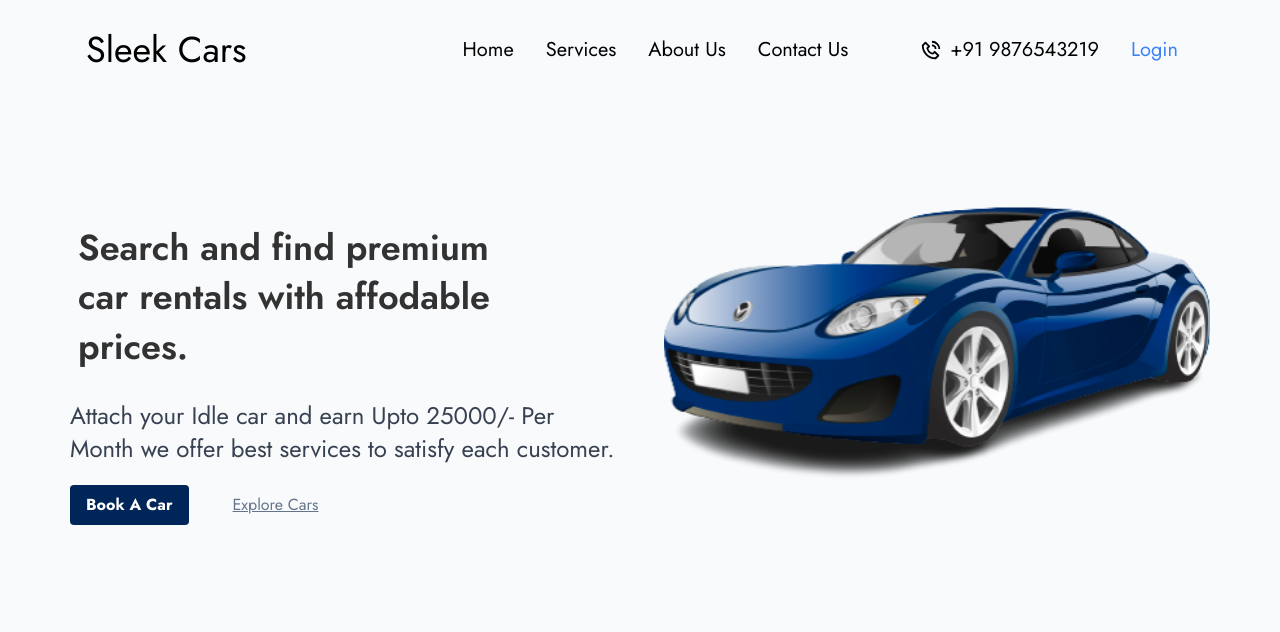
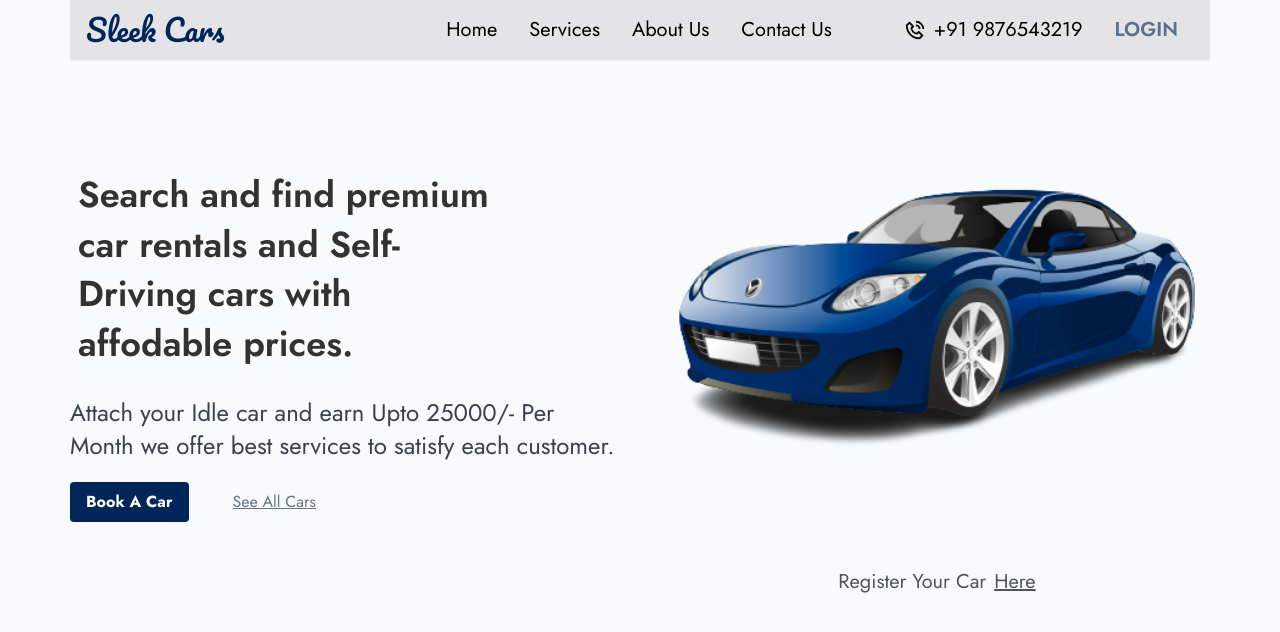
Before and after one commit to Ironman72/sleekCars-v-1, a React (Create React App) app: page / in a window 1280 px wide. Shown: the top 632 px of the page. Built offline with nearby package versions, Linux system fonts and the light colour scheme.

Commit message:
HomePage Completed

```diff
--- a/src/components/NavBar.jsx
+++ b/src/components/NavBar.jsx
@@ -12,15 +12,15 @@ const NavBar = () => {
 
   return (
     // main div
-    <div className='flex sticky top-0 max-w-[1140px] w-screen mt-5 px-4 p-2 mx-auto justify-between items-center h-[60px] z-10'>
-      <h1 className='text-4xl'>Sleek Cars</h1>
+    <div className='flex sticky top-0 max-w-[1140px] w-screen  px-4 p-2 mx-auto justify-between items-center h-[60px] z-10 bg-zinc-200 shadow-sm'>
+      <h1 className='text-3xl font-cursive text-[#002559]'>Sleek Cars</h1>
       <ul className='hidden md:flex justify-between items-center'>
         <li className='p-4 text-xl cursor-pointer'>Home</li>
         <li className='p-4 text-xl cursor-pointer'>Services</li>
         <li className='p-4 text-xl cursor-pointer'>About Us</li>
         <li className='p-4 text-xl cursor-pointer mr-10'>Contact Us</li>
         <li className='flex items-center p-4 text-xl'><BiPhoneCall size={22} /> <p className='ml-2'>+91 9876543219</p></li>
-        <li className='p-4 text-xl cursor-pointer text-blue-500 '>Login</li>
+        <li className='p-4 text-xl cursor-pointer text-[#002559]/60 uppercase font-semibold'>Login</li>
       </ul>
 
       {/* mobile logic goes here */}
@@ -30,13 +30,13 @@ const NavBar = () => {
       </div>
       {/* mobile nav bar goes here according to device using state */}
       <div className={nav ? 'fixed left-0 top-0 bg-white w-[80%] h-full ease-in-out duration-500 scroll-smooth' : 'fixed  left-[-100%]'}>
-      <h1 className='text-4xl mt-10'>Sleek Car Rental's</h1>
+      <h1 className='text-3xl mt-5 px-4 font-cursive text-[#002559]'>Sleek Cars</h1>
         <ul className='pt-[50px] '>
           <li className='p-4 text-xl cursor-pointer'>Home</li>
           <li className='p-4 text-xl cursor-pointer'>Services</li>
           <li className='p-4 text-xl cursor-pointer'>About Us</li>
           <li className='p-4 text-xl cursor-pointer'>Contact Us</li>
-          <li className='p-4 text-xl cursor-pointer text-blue-500 uppercase'>Login</li>
+          <li className='p-4 text-xl cursor-pointer text-[#002559] uppercase'>Login</li>
         </ul>
       </div>
     </div>
--- a/src/index.css
+++ b/src/index.css
@@ -1,3 +1,4 @@
+@import url('https://fonts.googleapis.com/css2?family=Jost:wght@400;500;600;700&family=Pacifico&display=swap');
 @import url("https://fonts.googleapis.com/css2?family=Jost:wght@400;500;600;700&display=swap");
 @tailwind base;
 @tailwind components;
@@ -5,7 +6,7 @@
 
 body {
   background-color: #f8fafc;
-  font-family: "Jost", sans-serif;
+  font-family: "Jost" , sans-serif;
 }
 /*
 button {
--- a/src/pages/Homepage.jsx
+++ b/src/pages/Homepage.jsx
@@ -3,25 +3,29 @@ import BgImage from '../assets/images/maincar.png'
 
 const Homepage = () => {
   return (
-    <section className='relative flex'>
-      <div className='container max-w-[1140px] w-screen m-auto flex flex-col-reverse lg:flex-row mt-5 lg:mt-18 gap-12 h-[90vh]  '>
-        <div className='flex flex-1 flex-col items-center lg:items-start justify-center  mb-10 md:max-h-[500px] md:w-[500px] mt-5'>
+    <section className='relative flex lg:mt-2 mt-[70px]'>
+      <div className='container max-w-[1140px] w-screen m-auto flex flex-col-reverse lg:flex-row mt-8 lg:mt-5 lg:mt-18 gap-12 h-[90vh]  '>
+        <div className='flex flex-1 flex-col items-center lg:items-start justify-center  mb-[60px] md:max-h-[500px] md:w-[500px]  md:mb-12  lg:mb-0 mt-2'>
           <h1 className='text-3xl text-black/80 mb-3 lg:mb-5 w-full lg:text-4xl font-semibold lg:max-w-md p-2 justify-start  lg:text-left  text-center lg:leading-snug'>Search and find
-            premium car rentals with
+            premium car rentals and Self-Driving cars with
             affodable prices. </h1>
           <h2 className='text-gray-700 text-xl w-full text-center lg:text-start lg:text-2xl   lg:leading-snug'>
             Attach your Idle car and earn Upto 25000/- Per Month
             we offer best services to satisfy each customer.
           </h2>
-          <div className='flex justify-center  flex-wrap gap-6 items-center'>
+          <div className='flex justify-center mb-2 flex-wrap gap-6 items-center'>
             <button class="bg-[#002559] hover:bg-blue-900 text-white font-bold py-2 px-4 rounded mt-3 lg:mt-5">
               Book A Car
             </button>
-            <button className='text-slate-500 underline mt-3 lg:mt-5  ml-5'>Explore Cars</button>
+            <button className='text-slate-500 underline mt-3 lg:mt-5  ml-5'>See All Cars</button>
           </div>
         </div>
-        <div className='flex flex-1 justify-center items-center z-10 md:max-h-[500px] md:w-[500px] mb-[30px] md:mb-12  lg:mb-0 mt-2'>
+        <div className='flex  flex-1 flex-col justify-center items-center md:max-h-[500px] md:w-[500px] mb-[30px] md:mb-12  lg:mb-0 mt-2'>
           <img src={BgImage} alt="background" className='w-5/6 h-5/6 sm:w-3/4 sm:h-3/4 md:w-full md:h-full object-cover flex-wrap' />
+          <div className='flex'>
+            <h1 className='text-xl md:2xl  font-light text-gray-600'>Register Your Car</h1>
+            <p className='text-xl md:2xl  font-light text-gray-600 underline ml-2 cursor-pointer'>Here</p>
+          </div>
         </div>
       </div>
     </section>
--- a/tailwind.config.js
+++ b/tailwind.config.js
@@ -4,6 +4,10 @@ module.exports = {
     "./src/**/*.{js,jsx,ts,tsx}",
   ],
   theme: {
+    fontFamily:{
+      'jost' : ["Jost" , 'sans-serif'],
+      'cursive' : ['Pacifico','cursive']
+    },
     extend: {},
   },
   plugins: [],
```
